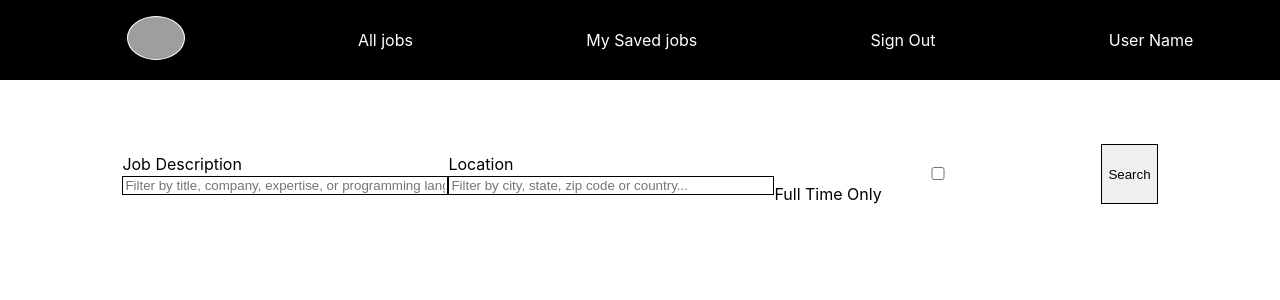
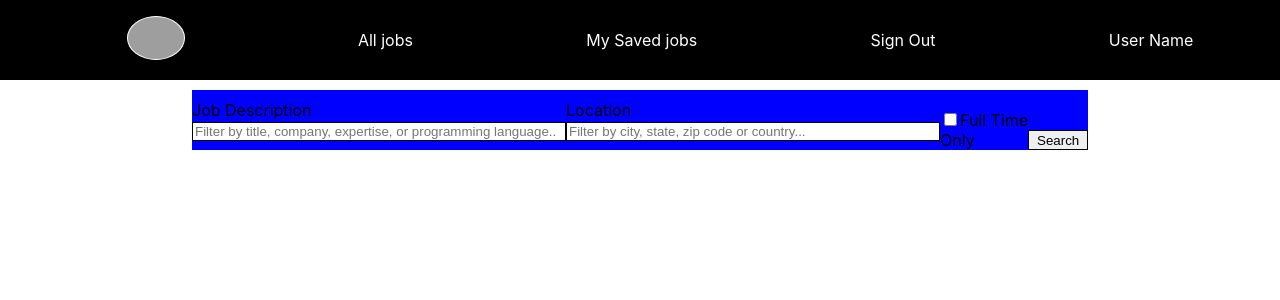
Before and after one commit to daler-bobojanov/MOD2-Final-Project, a React (Create React App) app in the folder jobs-for-software-developers/: page / in a window 1280 px wide. Shown: the top 300 px of the page. Built offline with nearby package versions, Linux system fonts and the light colour scheme; grey boxes are pictures that could not be loaded.

Commit message:
modified code

```diff
--- a/jobs-for-software-developers/src/styles/SearchForm.css
+++ b/jobs-for-software-developers/src/styles/SearchForm.css
@@ -1,12 +1,13 @@
 .search-form {
     display: flex;
-    padding-top: 5%;
+    /* padding-top: 5%; */
     /* align-items: center; */
     /* align-content: center; */
     justify-content: center;
-    margin: auto;
-    width: 80%;
+    margin: 10px auto;
+    width: 70%;
     /* border: 1px red solid; */
+    background-color: blue;
 }
 
 .search-form > div {
@@ -15,14 +16,21 @@
 
 }
 
-.search-form > div > input {
+.search-input {
     border: 1px black solid;
-    width: 20rem;
+    width: 23rem;
 
 }
 
-.search-form > button {
-    border: 1px black solid;
-    height: 3vh auto;
+#search-form-button {
+    border: 0.9px black solid;
+    height: 20px;
+    width: 80px;
+    margin-top: auto;
     /* padding: 0; */
 }
+
+#ft-only {
+    /* font-style: italic; */
+    font-size: 1em;
+}
```
